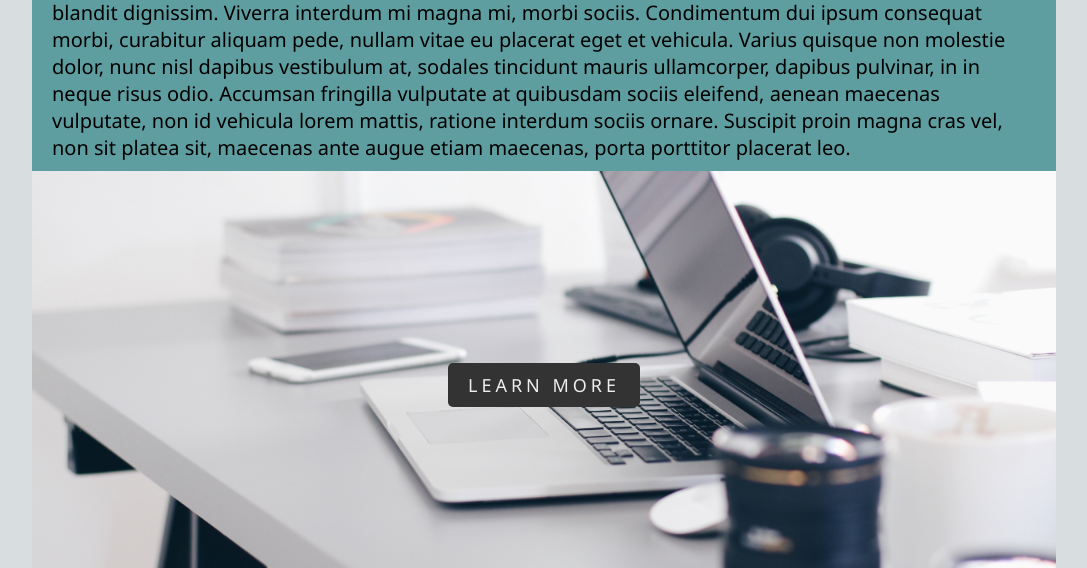
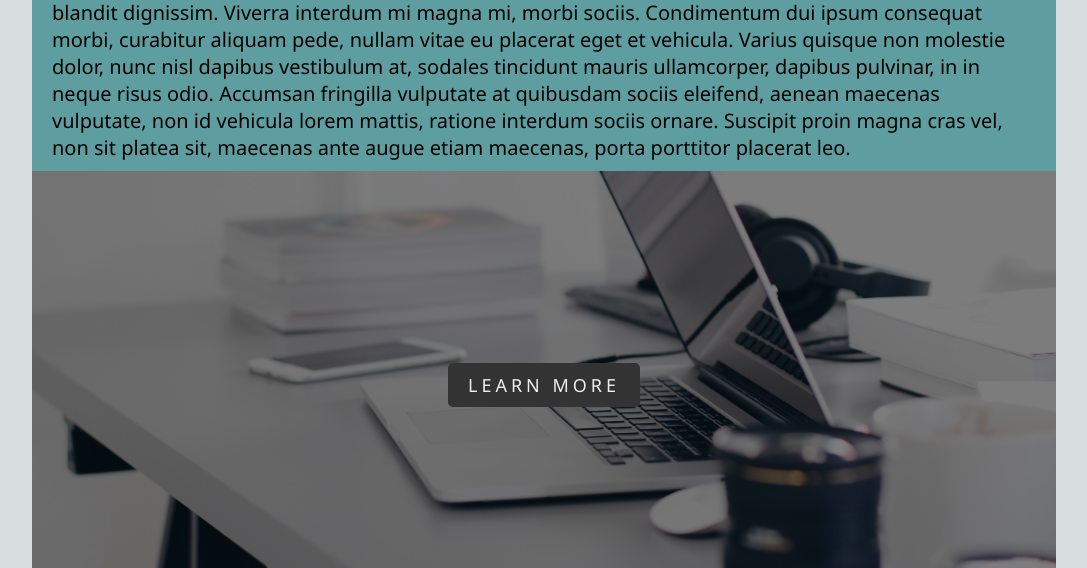
Before and after one commit to MUHOZAGabby/Parallax, a plain HTML site: page index.html in a window 1280 px wide. Shown: the part 581-1149 px from the top of the page, without its empty margins (96-1183 px from the left). Drawn offline with Linux system fonts and the light colour scheme.

Commit message:
Parallax demo

```diff
--- a/css/style.css
+++ b/css/style.css
@@ -29,6 +29,11 @@ ul {
   margin: 0 auto;
   position: relative;
 }
+.overlay {
+  width: 100%;
+  height: 400px;
+  background-color: rgba(0, 0, 0, 0.5);
+}
 header {
     width: 100%;
     height: 400px;
@@ -57,7 +62,7 @@ header {
     background-attachment: fixed;
     background-size: cover;
     background-repeat: no-repeat;
-}
+  }
 .btn-02 {
   padding: 200px 0px;
   text-align: center;
--- a/index.html
+++ b/index.html
@@ -24,10 +24,12 @@
 		    <p>Parallax scrolling is a web site trend where the background content is moved at a different speed than the foreground content while scrolling. Nascetur per nec posuere turpis, lectus nec libero turpis nunc at, sed posuere mollis ullamcorper libero ante lectus, blandit pellentesque a, magna turpis est sapien duis blandit dignissim. Viverra interdum mi magna mi, morbi sociis. Condimentum dui ipsum consequat morbi, curabitur aliquam pede, nullam vitae eu placerat eget et vehicula. Varius quisque non molestie dolor, nunc nisl dapibus vestibulum at, sodales tincidunt mauris ullamcorper, dapibus pulvinar, in in neque risus odio. Accumsan fringilla vulputate at quibusdam sociis eleifend, aenean maecenas vulputate, non id vehicula lorem mattis, ratione interdum sociis ornare. Suscipit proin magna cras vel, non sit platea sit, maecenas ante augue etiam maecenas, porta porttitor placerat leo.</p>
 		</div>
 		<div class="section-01">
-			<div class="btn-02">
-                <a href="#" class="btn-service">  LEARN MORE
-                </a>
-            </div>
+			<div class="overlay">
+				<div class="btn-02">
+                  <a href="#" class="btn-service">  LEARN MORE
+                  </a>
+               </div>
+			</div>
 		</div>
 		<div class="section-02">
 			<h2>Parallax Demo</h2>
```
